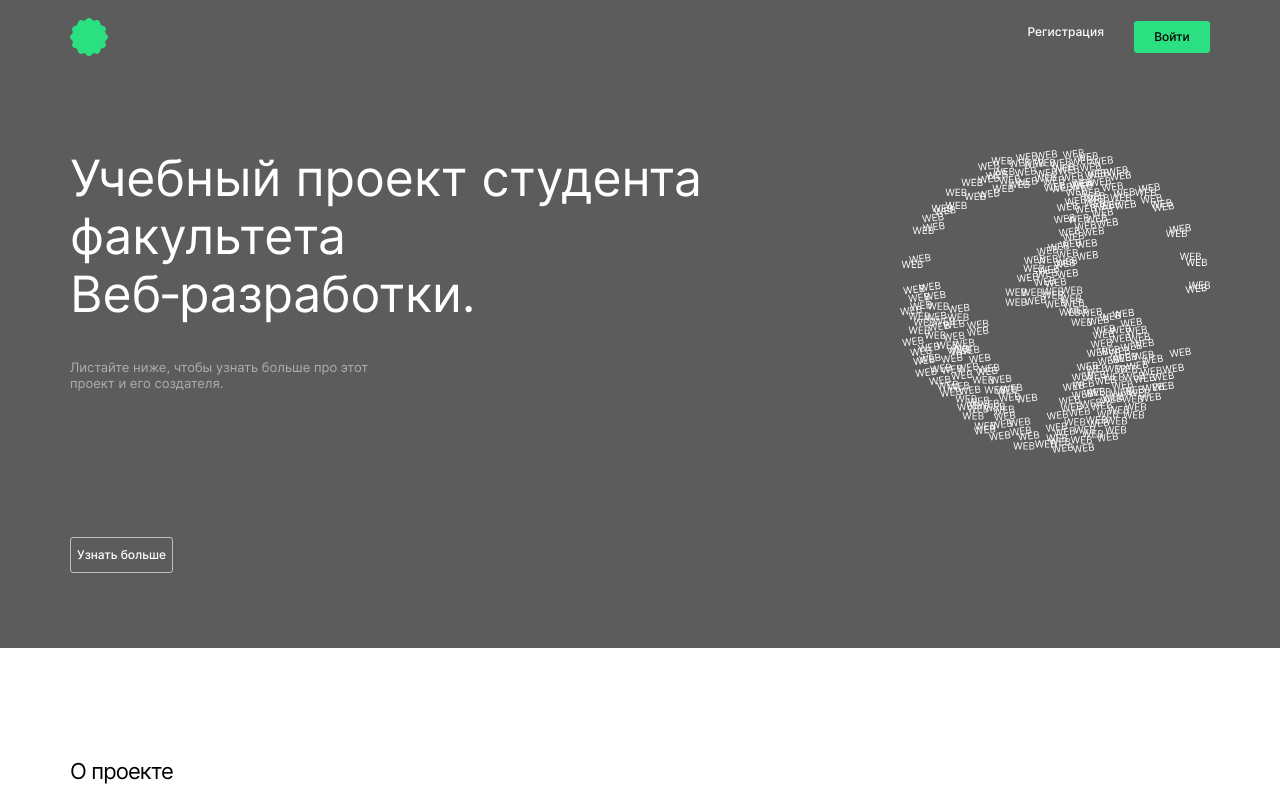
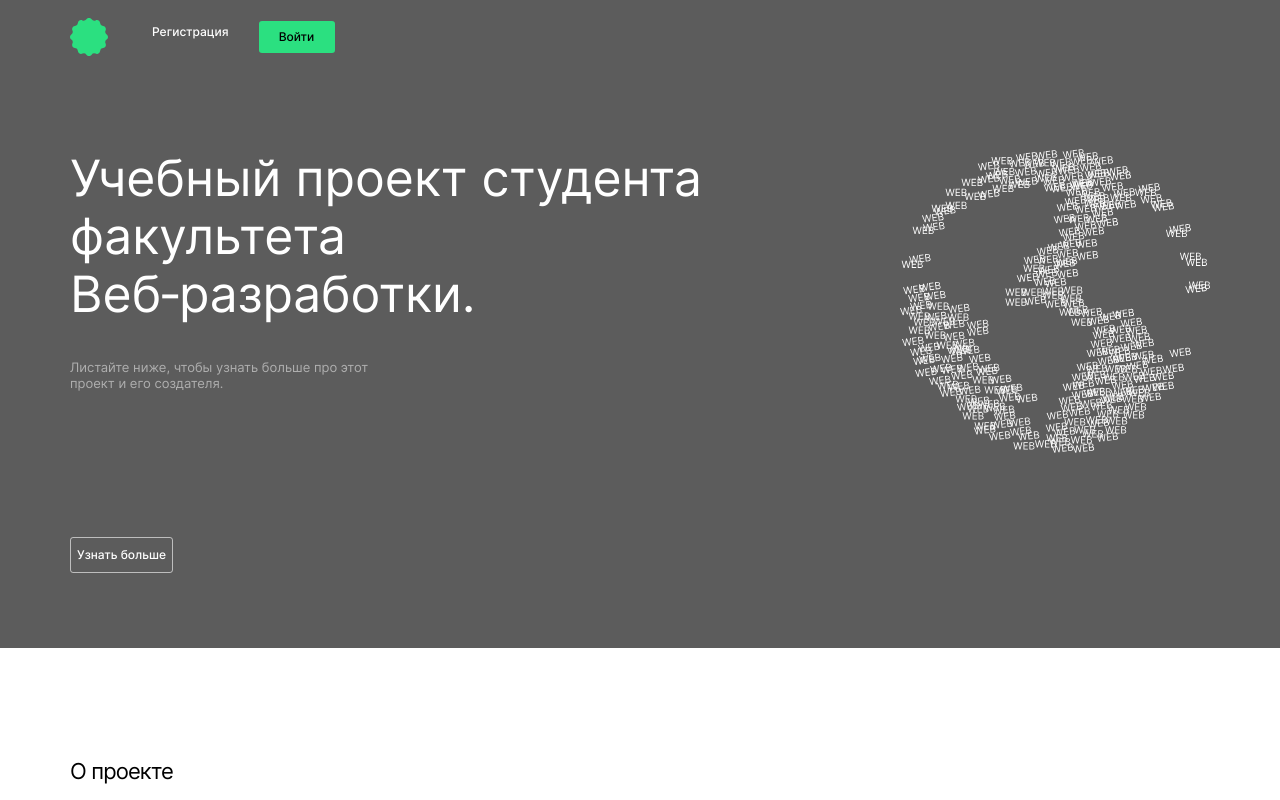
Before and after one commit to Anastasia-Belik/movies-explorer-frontend, a React (Create React App) app: page / in a window 1280 px wide. Shown: the top 800 px of the page. Built offline with nearby package versions, Linux system fonts and the light colour scheme.

Commit message:
fix: сделать хэдеру два состояния

```diff
--- a/src/components/Header/Header.css
+++ b/src/components/Header/Header.css
@@ -20,10 +20,6 @@
   flex-direction: row;
   justify-content: space-between;
   align-items: center;
-}
-
-.header__navigation_location_main {
-  justify-content: flex-end;
 }
 
 .header__links {
--- a/src/components/Header/Header.js
+++ b/src/components/Header/Header.js
@@ -34,8 +34,9 @@ function Header(props) {
       <Link to='/'>
         <div className='logo'/>
       </Link>
-      <nav className={`header__navigation ${(location.pathname === '/') && 'header__navigation_location_main'}`}>
-        {(location.pathname !== '/') &&
+      <nav className='header__navigation'>
+        {isLogin ?
+          <>
             <ul className='header__links header__links_type_movies'>
               <li>
                 <Link to='/movies'
@@ -50,10 +51,7 @@ function Header(props) {
                 </Link>
               </li>
             </ul>
-        }
-        {isLogin ?
-          <>
-            <ProfileLink isHeader={true}/>
+            <ProfileLink isHeader={isLogin}/>
             <button
               className={`header__burgerButton ${(location.pathname === '/') && 'header__burgerButton_location_main'}`}
               onClick={props.onBurgerButtonClick}
@@ -70,7 +68,8 @@ function Header(props) {
                 Войти
               </li>
             </Link>
-          </ul>}
+          </ul>
+        }
       </nav>
     </header>
   )
```
Lines whose indentation alone changed are shown as unchanged.
